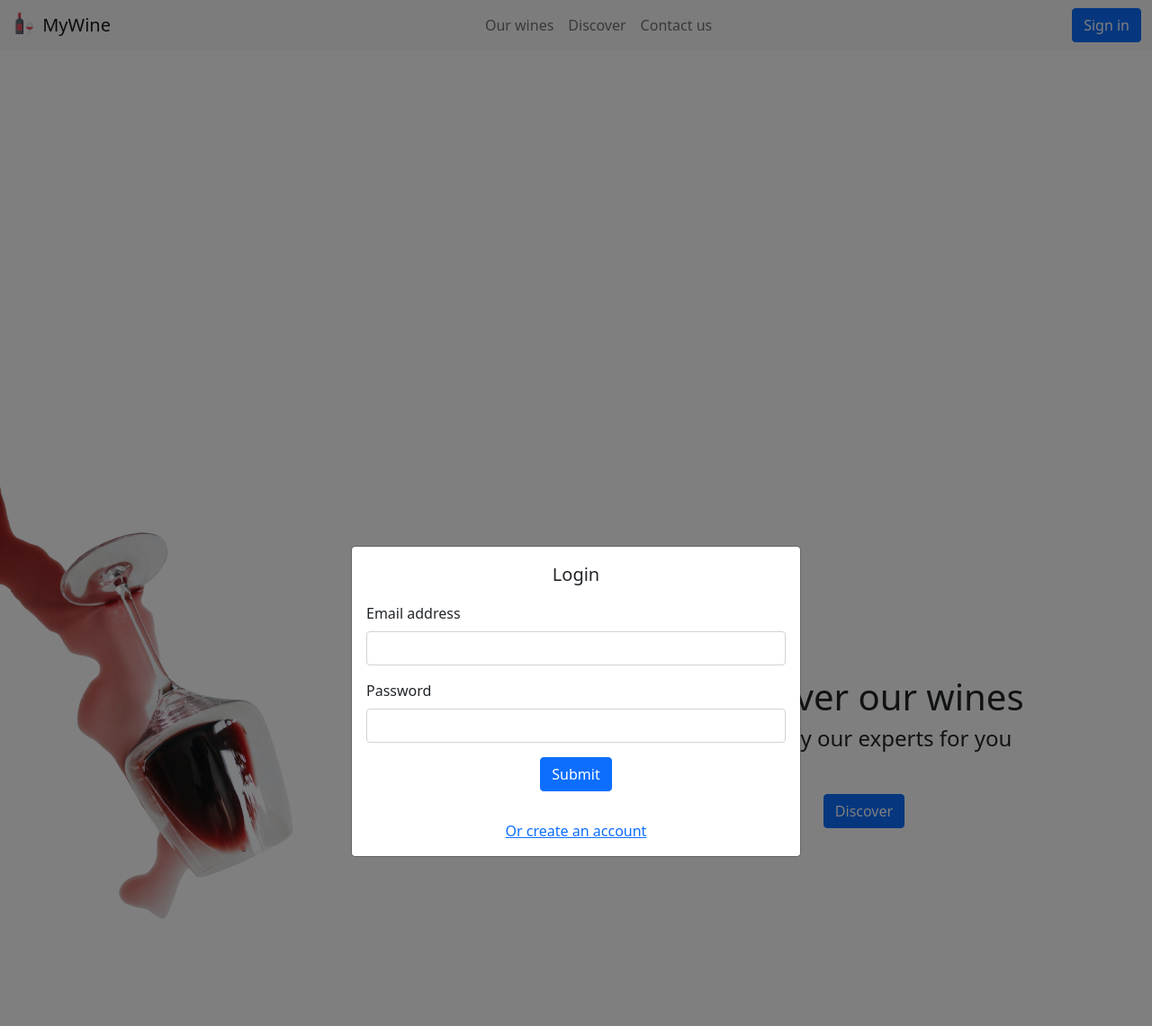
After one commit to hugopallard/Projet_SI_eShop, a PHP site: page /profil/landing.php in a window 1280 px wide, after a click on "Sign in". The commit adds this page. Shown: the top 1141 px of the page at 90% size. Run offline with PHP 8.4, Linux system fonts and the light colour scheme.

Commit message:
commit 12/02/22

```diff
--- /dev/null
+++ b/components/connectOrCreateModal.html
@@ -0,0 +1,41 @@
+<div class="modal fade" id="loginModal" tabindex="-1" aria-labelledby="loginModalLabel" aria-hidden="true">
+    <div class="modal-dialog modal-dialog-centered">
+        <div class="modal-content">
+            <div class="text-center mt-3">
+                <h5 class="modal-title" id="modalTittle">Login</h5>
+            </div>
+            <div class="modal-body">
+                <form method="post" action="connectAccount.php" id="form">
+                    <div class=" mb-3">
+                        <label for="email" class="form-label">Email address</label>
+                        <input type="email" name="email" class=" form-control" id="email" aria-describedby="emailHelp" required>
+                    </div>
+                    <div class="mb-3">
+                        <label for="password" class="form-label">Password</label>
+                        <input type="password" name="password" class="form-control" id="password" required>
+                    </div>
+                    <div id="createAccountData" style="display: none;">
+                        <div class="mb-3">
+                            <label for="firstName" class="form-label">First Name</label>
+                            <input type="text" name="firstName" class="form-control" id="firstName">
+                        </div>
+                        <div class="mb-3">
+                            <label for="lastName" class="form-label">Last Name</label>
+                            <input type="text" name="lastName" class="form-control" id="lastName">
+                        </div>
+                        <div class="mb-3">
+                            <label for="birthDate" class="form-label">Birth Date</label>
+                            <input type="date" name="birthDate" class="form-control" id="birthDate">
+                        </div>
+                    </div>
+                    <div class="text-center mb-3">
+                        <button type="submit" class="btn btn-primary align-item-end">Submit</button>
+                    </div>
+                </form>
+            </div>
+            <div class="text-center mb-3">
+                <a aria-current="page" href="#" id="switchForm">Or create an account</a>
+            </div>
+        </div>
+    </div>
+</div>
--- /dev/null
+++ b/components/footer.html
@@ -0,0 +1,39 @@
+<footer class="bg-dark" id="footer">
+    <div class="text-center pt-3">
+        <h4 id="contactTitleStyling">More information about MyWine !</h4>
+    </div>
+    <div class="container">
+        <div class="row">
+            <div class="col-12 col-md-6 col-lg-6 text-center">
+                <div class="row pt-4 pb-4 pt-md-5">
+                    <div class="col-12 mb-4">
+                        <p>Our story</p>
+                    </div>
+                    <div class="col-12 mb-4">
+                        <p>Winemaking</p>
+                    </div>
+                    <div class="col-12 mb-4">
+                        <p>Jobs</p>
+                    </div>
+                </div>
+            </div>
+            <div class="col-12 col-md-6 col-lg-4 text-center">
+                <div class="row pt-4 pb-4 pt-md-5">
+                    <div class="col-12 mb-2">
+                        <p>Fontenay-aux-Roses, FAR 92260, FR</p>
+
+                    </div>
+                    <div class="col-12 mb-2">
+                        <a href="mailto:hugo.pallard@epfedu.fr">contact@myWine.fr</a>
+                    </div>
+                    <div class="col-12 mb-2">
+                        <p>+33 (0)1 02 03 04 05</p>
+                    </div>
+                </div>
+            </div>
+            <div class="col-12 text-center">
+                © MyWine 2022
+            </div>
+        </div>
+    </div>
+</footer>
--- /dev/null
+++ b/components/navbarSignIn.html
@@ -0,0 +1,26 @@
+<nav class=" navbar navbar-expand-lg navbar-light bg-light">
+    <div class="container-fluid">
+        <button class="navbar-toggler" type="button" data-bs-toggle="collapse" data-bs-target="#myWineNavBar" aria-controls="myWineNavBar" aria-expanded="false" aria-label="Toggle navigation">
+            <span class="navbar-toggler-icon"></span>
+        </button>
+        <a class="navbar-brand" href="landing.php">
+            <img src="images/myWineIcon.png" alt="" width="30" height="24" class="d-inline-block align-text-top"> MyWine
+        </a>
+        <div class="collapse navbar-collapse justify-content-center" id="myWineNavBar">
+            <ul class="navbar-nav">
+                <li class="nav-item">
+                    <a class="nav-link" aria-current="page" href="product.php">Our wines</a>
+                </li>
+                <li class="nav-item">
+                    <a class="nav-link" aria-current="page" href="#productBody">Discover</a>
+                </li>
+                <li class="nav-item">
+                    <a class="nav-link" aria-current="page" href="#footer">Contact us</a>
+                </li>
+            </ul>
+        </div>
+        <button type="button" class="btn btn-primary d-flex" data-bs-toggle="modal" data-bs-target="#loginModal">
+            Sign in
+        </button>
+    </div>
+</nav>
--- a/css/landing.css
+++ b/css/landing.css
@@ -2,13 +2,20 @@
     height: 100vh;
     background-color: white;
 }
+
 #productBody {
     background-color: rgb(194, 161, 118);
 }
-#productBodyTittle{
+
+#productBodyTittle {
     color: white;
 }
-#footer{
+
+#footer {
     height: 50vh;
     color: white;
 }
+
+#height100vh {
+    height: 100vh;
+}
--- /dev/null
+++ b/css/profil.css
@@ -0,0 +1,4 @@
+ #profilContent {
+     height: 100vh;
+     background-color: rgb(194, 161, 118);
+ }
--- a/landing.php
+++ b/landing.php
@@ -1,50 +1,76 @@
 <!doctype html>
 <html lang="en">
 
-<head>
-    <!-- Required meta tags -->
-    <meta charset="utf-8">
-    <meta name="viewport" content="width=device-width, initial-scale=1">
-
-    <!-- Bootstrap CSS -->
-    <link href="https://cdn.jsdelivr.net/npm/bootstrap@5.1.3/dist/css/bootstrap.min.css" rel="stylesheet"
-        integrity="sha384-1BmE4kWBq78iYhFldvKuhfTAU6auU8tT94WrHftjDbrCEXSU1oBoqyl2QvZ6jIW3" crossorigin="anonymous">
-    <!-- My CSS -->
-    <link rel="stylesheet" type="text/css" href=" css/landing.css">
-    <title>Hello, world!</title>
-</head>
+<!-- require the head (which require BoostrapJS as well -->
+<?php require 'reusableCode/head.html' ?>
 
 <body>
-    <nav class=" navbar navbar-expand-lg navbar-light bg-light">
-        <div class="container-fluid">
-            <button class="navbar-toggler" type="button" data-bs-toggle="collapse" data-bs-target="#navbarTogglerDemo03"
-                aria-controls="navbarTogglerDemo03" aria-expanded="false" aria-label="Toggle navigation">
-                <span class="navbar-toggler-icon"></span>
-            </button>
-            <a class="navbar-brand" href="#">
-                <img src="images/myWineIcon.png" alt="" width="30" height="24" class="d-inline-block align-text-top">
-                MyWine
-            </a>
-            <div class="collapse navbar-collapse justify-content-center" id="navbarTogglerDemo03">
-                <ul class="navbar-nav">
-                    <li class="nav-item">
-                        <a class="nav-link" aria-current="page" href="#">Our wines</a>
-                    </li>
-                    <li class="nav-item">
-                        <a class="nav-link" aria-current="page" href="#">Discover</a>
-                    </li>
-                    <li class="nav-item">
-                        <a class="nav-link" aria-current="page" href="#footer">Contact us</a>
-                    </li>
-                </ul>
+    <?php
+    $isConnected = false;
+    // The case if the user CONNECT to his account sucessfully, go back to landing.php, print the correct navBar with the correct alert
+    if (isset($connectUsers)) {
+        while ($myUser = $connectUsers->fetch()) {
+            if ($myUser['email'] == $email && $myUser['password'] == $password) {
+                //echo "User exists";
+                $firstName = $myUser['firstName'];
+                $lastName = $myUser['lastName'];
+                $email = $myUser['email'];
+                $password = $myUser['password'];
+                $userFound = true;
+                $isConnected = true;
+                require 'components/navbarConnected.php';
+    ?>
+                <div class="alert alert-success  alert-dismissible fade show text-center" role="alert">
+                    <strong>Happy to see you back</strong> <?php echo ($myUser['firstName'] . ' ' . $myUser['lastName'] . '  !'); ?>
+                    <button type="button" class="btn-close" data-bs-dismiss="alert" aria-label="Close"></button>
                 </div>
-            <button class="btn btn-primary d-flex" type="submit">Sign in</button>
+            <?php
+
+            }
+        }
+        if ($myUser == false && $isConnected == false) {
+            //echo "User does not exist";
+            require 'components/navbarSignIn.html';
+            $userFound = false;
+            $isConnected = false;
+            ?>
+            <div class="alert alert-danger alert-dismissible fade show text-center" role="alert">
+                <strong>User does not exist. Try again </strong>
+                <button type="button" class="btn-close" data-bs-dismiss="alert" aria-label="Close"></button>
             </div>
-    </nav>
+        <?php
+        }
+    }
+    // The case if the user CREATE an account sucessfully, go back to landing.php, print the correct navBar with the correct alert
+    else if (isset($newUser) || (isset($email) && isset($password))) {
+        require 'components/navbarConnected.php';
+        ?>
+        <div class="alert alert-success  alert-dismissible fade show text-center" role="alert">
+            <strong>Welcome</strong> <?php echo ($firstName . ' ' . $lastName . '  !'); ?>
+            <button type="button" class="btn-close" data-bs-dismiss="alert" aria-label="Close"></button>
+        </div>
+    <?php
+    }
+    // The case when user go back from profil.php to landing.php
+    else if (isset($_POST['email']) && isset($_POST['password'])) {
+        // We retrieve data from the form in navBarConnected.php now pointing toward landing.php from profil.php
+        $firstName = $_POST['firstName'];
+        $lastName = $_POST['lastName'];
+        $email = $_POST['email'];
+        $password = $_POST['password'];
+        require 'components/navbarConnected.php';
+    }
+    // The default case (landingPage)
+    else {
+        require 'components/navbarSignIn.html';
+    }
+    ?>
+
+    <!-- Script -->
     <div id="content">
         <div class="container-fluid" id="landingBody">
-            <div class="row" id="landingBody">
-                <div class="col-6 p-0 d-flex align-items-center">
+            <div class="row" style="height: 100vh;">
+                <div class=" col-6 p-0 d-flex align-items-center">
                     <img src="images/wineArt.png" alt="wine art" class="img-fluid">
                 </div>
                 <div class="col-6 d-flex align-items-center justify-content-center">
@@ -61,6 +87,10 @@
                 <h2 id="productBodyTittle">Our most recent wines</h2>
             </div>
             <div class="row row-cols-4 g-5 pb-5">
+                <?php
+                $lines = 1;
+                while ($lines <= 4) {
+                ?>
                     <div class="col">
                         <div class="card">
                             <div class="row g-0">
@@ -72,7 +102,8 @@
                                         <h5 class="card-title">Card title</h5>
                                         <p class="card-text">This
                                             is a wider card with supporting text below as a
-                                        natural lead-in to additional content. This content is a little bit
+                                            natural lead-in to additional content. This content is a little
+                                            bit
                                             longer.
                                         </p>
                                     </div>
@@ -83,75 +114,15 @@
                             </div>
                         </div>
                     </div>
-                <div class="col">
-                    <div class="card">
-                        <div class="row g-0">
-                            <div class="col">
-                                <img src="images/wineBottle.png" class="img-fluid rounded-start h-auto" alt="...">
-                            </div>
-                            <div class="col">
-                                <div class="card-body">
-                                    <h5 class="card-title">Card title</h5>
-                                    <p class="card-text">This is a wider card with supporting text below as a
-                                        natural lead-in to additional content. This content is a little bit
-                                        longer.
-                                    </p>
-                                </div>
-                            </div>
-                            <div class="d-grid p-3">
-                                <button class="btn btn-primary" type="button">Discover</button>
-                            </div>
-                        </div>
-                    </div>
-                </div>
-                <div class="col">
-                    <div class="card">
-                        <div class="row g-0">
-                            <div class="col">
-                                <img src="images/wineBottle.png" class="img-fluid rounded-start h-auto" alt="...">
-                            </div>
-                            <div class="col">
-                                <div class="card-body">
-                                    <h5 class="card-title">Card title</h5>
-                                    <p class="card-text">This is a wider card with supporting text below as a
-                                        natural lead-in to additional content. This content is a little bit
-                                        longer.
-                                    </p>
-                                </div>
-                            </div>
-                            <div class="d-grid p-3">
-                                <button class="btn btn-primary" type="button">Discover</button>
-                            </div>
-                        </div>
-                    </div>
-                </div>
-                <div class="col">
-                    <div class="card">
-                        <div class="row g-0">
-                            <div class="col">
-                                <img src="images/wineBottle.png" class="img-fluid rounded-start h-auto" alt="...">
-                            </div>
-                            <div class="col">
-                                <div class="card-body">
-                                    <h5 class="card-title">Card title</h5>
-                                    <p class="card-text">This is a wider card with supporting text below as a
-                                        natural lead-in to additional content. This content is a little bit
-                                        longer.
-                                    </p>
-                                </div>
-                            </div>
-                            <div class="d-grid p-3">
-                                <button class="btn btn-primary" type="button">Discover</button>
-                            </div>
-                        </div>
-                    </div>
-                </div>
+                <?php
+                    $lines++;
+                }
+                ?>
 
             </div>
             <div class="row justify-content-md-center">
                 <div class="col-4 d-grid ps-5 pe-5">
                     <button class="btn btn-primary" type="button">More wine !</button>
-                </div>
                 </div>
             </div>
         </div>
@@ -177,7 +148,8 @@
                                 </div>
                             </div>
                         </div>
-                    <a class="btn btn-primary" href="#productBody" role="button">Know more about us</a>
+                        <a class="btn btn-primary" href="#productBody" role="button">Know more about
+                            us</a>
                     </div>
                 </div>
                 <div class="col-6 p-0 d-flex align-items-center justify-content-end">
@@ -185,48 +157,37 @@
                 </div>
             </div>
         </div>
-    <footer class="bg-dark" id="footer">
-        <div class="text-center pt-3">
-            <h4 id="contactTitleStyling">More information about MyWine !</h4>
     </div>
-        <div class="container">
-            <div class="row">
-                <div class="col-12 col-md-6 col-lg-6 text-center">
-                    <div class="row pt-4 pb-4 pt-md-5">
-                        <div class="col-12 mb-4">
-                            <p>Our story</p>
-                        </div>
-                        <div class="col-12 mb-4">
-                            <p>Winemaking</p>
-                        </div>
-                        <div class="col-12 mb-4">
-                            <p>Jobs</p>
-                        </div>
-                    </div>
-                </div>
-                <div class="col-12 col-md-6 col-lg-4 text-center">
-                    <div class="row pt-4 pb-4 pt-md-5">
-                        <div class="col-12 mb-2">
-                            <p>Fontenay-aux-Roses, FAR 92260, FR</p>
+    <!-- Footer of the page -->
+    <?php require 'components/footer.html'; ?>
 
-                        </div>
-                        <div class="col-12 mb-2">
-                            <a href="mailto:hugo.pallard@epfedu.fr">hugo.pallard@epfedu.fr</a>
-                        </div>
-                        <div class="col-12 mb-2">
-                            <p>+33 (0)6 95 50 16 82</p>
-                        </div>
-                    </div>
-                </div>
-                <div class="col-12 text-center">
-                    © Hugo Pallard 2022
-                </div>
-            </div>
-        </div>
-    </footer>
+    <!-- Modal of connection / creation of an account -->
+    <?php require 'components/connectOrCreateModal.html' ?>
 
-    <script src=" https://cdn.jsdelivr.net/npm/bootstrap@5.1.3/dist/js/bootstrap.bundle.min.js"
-        integrity="sha384-ka7Sk0Gln4gmtz2MlQnikT1wXgYsOg+OMhuP+IlRH9sENBO0LRn5q+8nbTov4+1p" crossorigin="anonymous">
+
+    <!-- My JS -->
+    <script>
+        const targetDiv = document.getElementById("createAccountData");
+        const btn = document.getElementById("switchForm");
+        btn.onclick = function() {
+            if (targetDiv.style.display !== "none") {
+                targetDiv.style.display = "none";
+                document.getElementById("modalTittle").innerHTML = "Login";
+                document.getElementById("switchForm").innerHTML = "Or create an account";
+                document.getElementById("form").action = "connectAccount.php";
+                document.getElementById("firstName").required = false;
+                document.getElementById("lastName").required = false;
+                document.getElementById("birthDate").required = false;
+            } else {
+                targetDiv.style.display = "block";
+                document.getElementById("modalTittle").innerHTML = "Sign up";
+                document.getElementById("switchForm").innerHTML = "Login instead";
+                document.getElementById("form").action = "createAccount.php";
+                document.getElementById("firstName").required = true;
+                document.getElementById("lastName").required = true;
+                document.getElementById("birthDate").required = true;
+            }
+        }
     </script>
 
 </body>
--- /dev/null
+++ b/reusableCode/head.html
@@ -0,0 +1,16 @@
+<head>
+    <!-- Required meta tags -->
+    <meta charset="utf-8">
+    <meta name="viewport" content="width=device-width, initial-scale=1">
+
+    <!-- Bootstrap CSS -->
+    <link href="https://cdn.jsdelivr.net/npm/bootstrap@5.1.3/dist/css/bootstrap.min.css" rel="stylesheet" integrity="sha384-1BmE4kWBq78iYhFldvKuhfTAU6auU8tT94WrHftjDbrCEXSU1oBoqyl2QvZ6jIW3" crossorigin="anonymous">
+    <!-- My CSS -->
+    <link rel="stylesheet" type="text/css" href="css/landing.css">
+    <link rel="stylesheet" type="text/css" href="css/profil.css">
+    <title>MyWine</title>
+</head>
+
+<!-- Boostrap JS -->
+<script src=" https://cdn.jsdelivr.net/npm/bootstrap@5.1.3/dist/js/bootstrap.bundle.min.js" integrity="sha384-ka7Sk0Gln4gmtz2MlQnikT1wXgYsOg+OMhuP+IlRH9sENBO0LRn5q+8nbTov4+1p" crossorigin="anonymous">
+</script>
```
Also changed, not shown: components/navbarConnected.php (added, +48 -0 lines), connectAccount.php (added, +21 -0 lines), createAccount.php (added, +26 -0 lines), modifyData.php (added, +12 -0 lines), product.php (added, +15 -0 lines), profil.php (added, +64 -0 lines), reusableCode/createInstancePDO.php (added, +10 -0 lines), admin/admin.php (deleted), order.php (added), order/order.php (deleted), product/product.php (deleted), profil/profil.php (deleted). Lines whose indentation alone changed are shown as unchanged.
